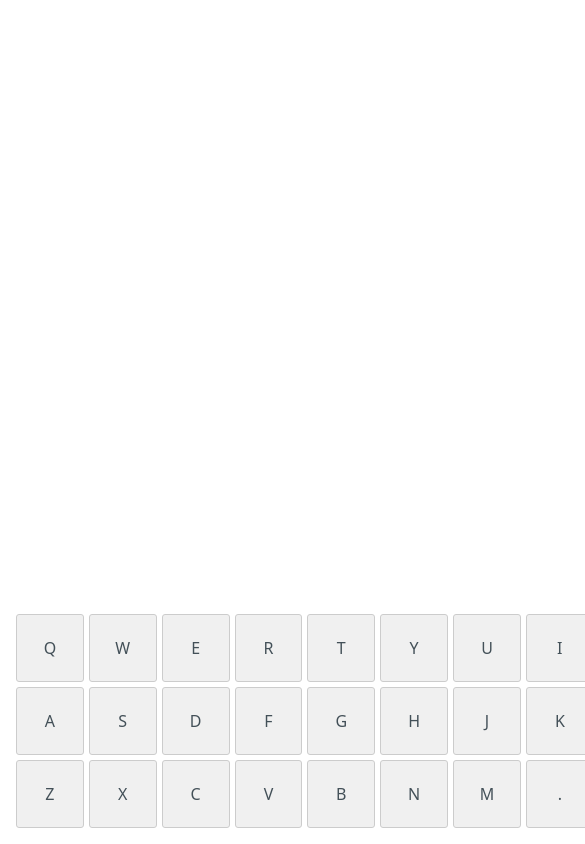
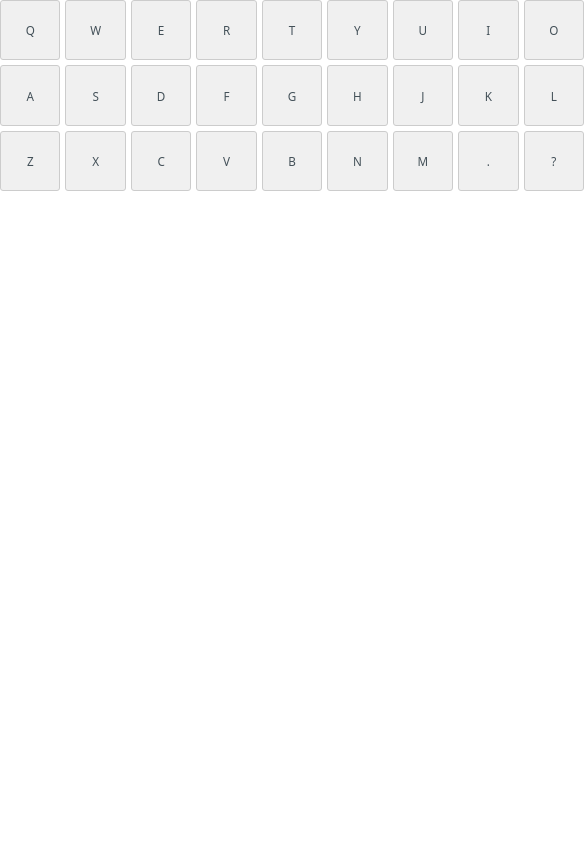
Before and after one commit to ashermemon/eyetype, a React (Vite) app in the folder eyeType/: page /keyboard in a window 390 px wide. Shown: the top 844 px of the page, 585 px wide, since content can reach past the window. Built offline with nearby package versions, Linux system fonts and the light colour scheme.

Commit message:
text resizes (breaks on small screen sizes)

```diff
--- a/eyeType/src/components/Key.tsx
+++ b/eyeType/src/components/Key.tsx
@@ -10,7 +10,7 @@ type KeyProps = {
 export default function Key({ label, active, width, onSelect }: KeyProps) {
   return (
     <button className={active ? "key key-active" : "key"} onClick={onSelect}>
-      <span className="key-text">{label}</span>
+      <text className="key-text">{label}</text>
     </button>
   );
 }
--- a/eyeType/src/components/KeyGrid.tsx
+++ b/eyeType/src/components/KeyGrid.tsx
@@ -18,7 +18,9 @@ export default function KeyGrid({}: Props) {
               key={keyIndex}
               label={key}
               active={false}
-              onSelect={() => {}}
+              onSelect={() => {
+                console.log(`Key ${key} selected`);
+              }}
             />
           ))}
         </div>
--- a/eyeType/src/styles/index.css
+++ b/eyeType/src/styles/index.css
@@ -24,9 +24,10 @@ a:hover {
 
 body {
   margin: 0;
-  display: flex;
+  width: 100vw;
   min-width: 320px;
   min-height: 100vh;
+  overflow-x: hidden;
 }
 
 h1 {
@@ -80,38 +81,37 @@ button:focus-visible {
 
 .key-text {
   color: #435058;
-  font-size: max(1rem, 3.5cqi);
+  font-size: 3vw;
 
   display: flex;
   justify-content: center;
   align-items: center;
+  white-space: nowrap;
 }
 
 .key-grid {
-  justify-items: center;
-  align-items: center;
+  width: 100%;
   display: grid;
   grid-template-rows: repeat(3, 1fr);
   gap: 5px;
-  padding: 16px;
   max-height: 40vh;
 }
 .key-row {
+  width: 100%;
   display: grid;
-  grid-auto-flow: column;
-  grid-auto-columns: 1fr;
+  grid-template-columns: repeat(10, 1fr);
   gap: 5px;
-  width: 100%;
 }
 
 .fill-page {
-  width: 100vw;
-  height: 100vh;
+  width: 100%;
+  height: 100%;
+  /*
   display: flex;
 
   flex-direction: column;
   justify-content: flex-end;
-  align-items: stretch;
+*/
   padding: 0;
   margin: 0;
 }
```
